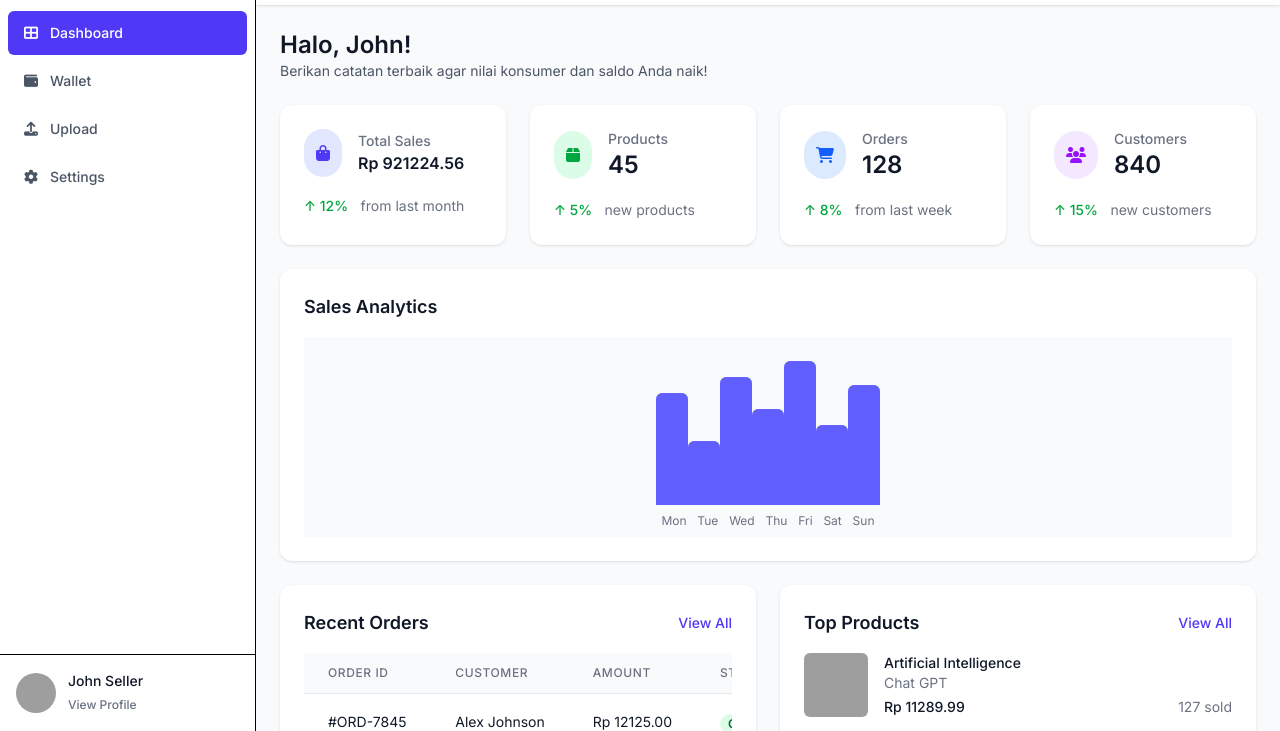
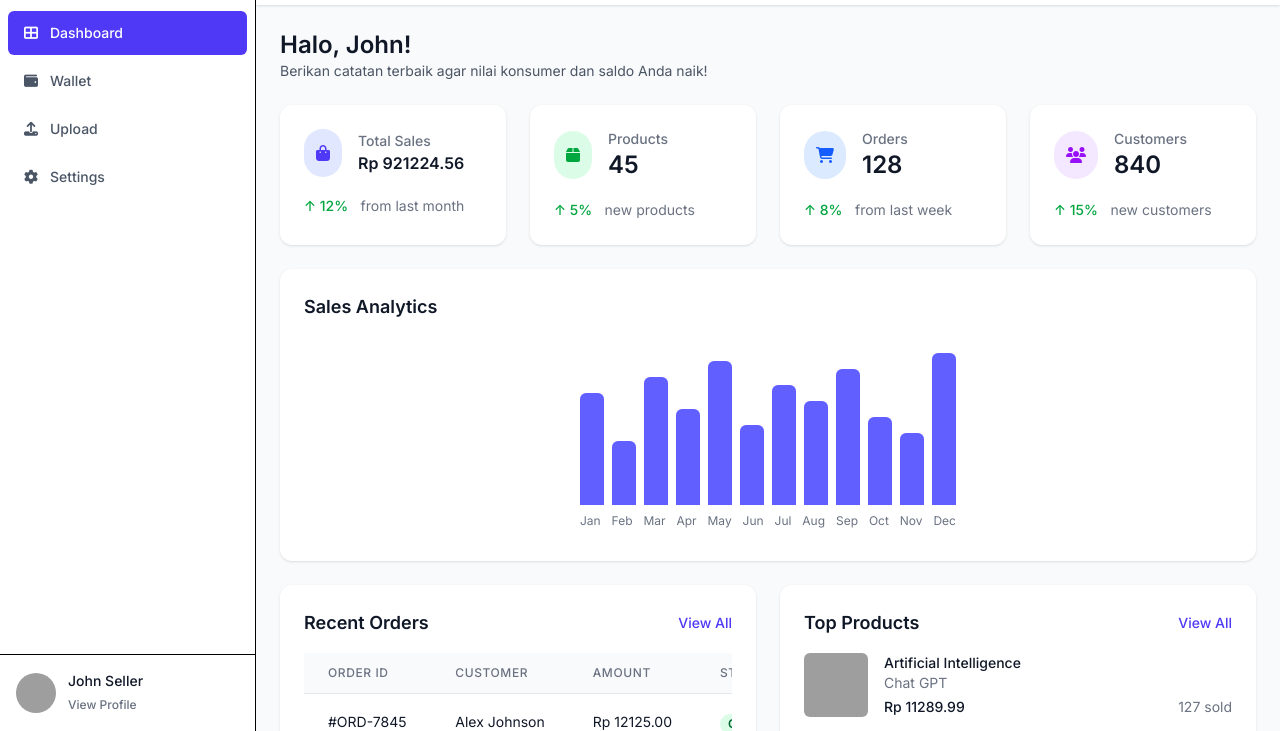
Before and after one commit to makmalfauzan/csnoteselling-wrpl, a website: page frontend/Pages/dashboard-seller.html in a window 1280 px wide. Shown: the part 69-800 px from the top of the page. Drawn offline with Linux system fonts and the light colour scheme; grey boxes are pictures that could not be loaded; files whose address does not match are found by name.

Commit message:
pencet ke product seller buyer

```diff
--- a/frontend/Pages/dashboard-seller.html
+++ b/frontend/Pages/dashboard-seller.html
@@ -33,11 +33,13 @@
             <div class="flex flex-col w-64 bg-white border-r">
                 <div class="flex items-center justify-center h-16 border-b">
                     <div class="h-16 flex items-center justify-center border-b">
+                      <a href="dashboard-product.html">
                         <img
                           src="/frontend/assets/images/logo1.svg"
                           alt="Logo CS NOTESelling"
                           class="h-8 w-auto"
                         />
+                      </a>
                     </div>
                   </div>
                 <div class="flex flex-col flex-grow overflow-y-auto">
@@ -181,30 +183,44 @@
 <div class="bg-white rounded-xl shadow p-6 mb-6">
     <h2 class="text-lg font-semibold text-gray-900 mb-4">Sales Analytics</h2>
     <div class="chart-container">
-                        <div class="bg-gray-50 w-full h-full flex items-center justify-center">
+      <!-- Hapus bg-gray-50, ganti dengan w-full h-full agar putih -->
+      <div class="w-full h-full flex items-center justify-center">
         <div class="text-center">
-                                <div class="h-40 flex items-end justify-around px-2 mb-2">
-                                    <div class="w-8 bg-indigo-500 rounded-t-md" style="height: 70%;"></div>
-                                    <div class="w-8 bg-indigo-500 rounded-t-md" style="height: 40%;"></div>
-                                    <div class="w-8 bg-indigo-500 rounded-t-md" style="height: 80%;"></div>
-                                    <div class="w-8 bg-indigo-500 rounded-t-md" style="height: 60%;"></div>
-                                    <div class="w-8 bg-indigo-500 rounded-t-md" style="height: 90%;"></div>
-                                    <div class="w-8 bg-indigo-500 rounded-t-md" style="height: 50%;"></div>
-                                    <div class="w-8 bg-indigo-500 rounded-t-md" style="height: 75%;"></div>
+          <!-- Buat 12 bar untuk Jan s/d Dec, pakai gap-2 agar tidak menempel -->
+          <div class="h-40 flex items-end justify-between gap-2 px-2 mb-2">
+            <div class="w-6 bg-indigo-500 rounded-t-md" style="height: 70%;"></div>
+            <div class="w-6 bg-indigo-500 rounded-t-md" style="height: 40%;"></div>
+            <div class="w-6 bg-indigo-500 rounded-t-md" style="height: 80%;"></div>
+            <div class="w-6 bg-indigo-500 rounded-t-md" style="height: 60%;"></div>
+            <div class="w-6 bg-indigo-500 rounded-t-md" style="height: 90%;"></div>
+            <div class="w-6 bg-indigo-500 rounded-t-md" style="height: 50%;"></div>
+            <div class="w-6 bg-indigo-500 rounded-t-md" style="height: 75%;"></div>
+            <div class="w-6 bg-indigo-500 rounded-t-md" style="height: 65%;"></div>
+            <div class="w-6 bg-indigo-500 rounded-t-md" style="height: 85%;"></div>
+            <div class="w-6 bg-indigo-500 rounded-t-md" style="height: 55%;"></div>
+            <div class="w-6 bg-indigo-500 rounded-t-md" style="height: 45%;"></div>
+            <div class="w-6 bg-indigo-500 rounded-t-md" style="height: 95%;"></div>
           </div>
-                                <div class="flex justify-around px-2">
-                                    <span class="text-xs text-gray-500">Mon</span>
-                                    <span class="text-xs text-gray-500">Tue</span>
-                                    <span class="text-xs text-gray-500">Wed</span>
-                                    <span class="text-xs text-gray-500">Thu</span>
-                                    <span class="text-xs text-gray-500">Fri</span>
-                                    <span class="text-xs text-gray-500">Sat</span>
-                                    <span class="text-xs text-gray-500">Sun</span>
+          <!-- Label bulan (Jan s/d Dec) -->
+          <div class="flex justify-between px-2">
+            <span class="text-xs text-gray-500">Jan</span>
+            <span class="text-xs text-gray-500">Feb</span>
+            <span class="text-xs text-gray-500">Mar</span>
+            <span class="text-xs text-gray-500">Apr</span>
+            <span class="text-xs text-gray-500">May</span>
+            <span class="text-xs text-gray-500">Jun</span>
+            <span class="text-xs text-gray-500">Jul</span>
+            <span class="text-xs text-gray-500">Aug</span>
+            <span class="text-xs text-gray-500">Sep</span>
+            <span class="text-xs text-gray-500">Oct</span>
+            <span class="text-xs text-gray-500">Nov</span>
+            <span class="text-xs text-gray-500">Dec</span>
           </div>
         </div>
       </div>
     </div>
   </div>
+
 
                 <div class="grid grid-cols-1 lg:grid-cols-2 gap-6">
                     <!-- Recent Orders -->
```
Also changed, not shown: frontend/Pages/dashboard-buyer.html (+3 -1 lines). Lines whose indentation alone changed are shown as unchanged.
